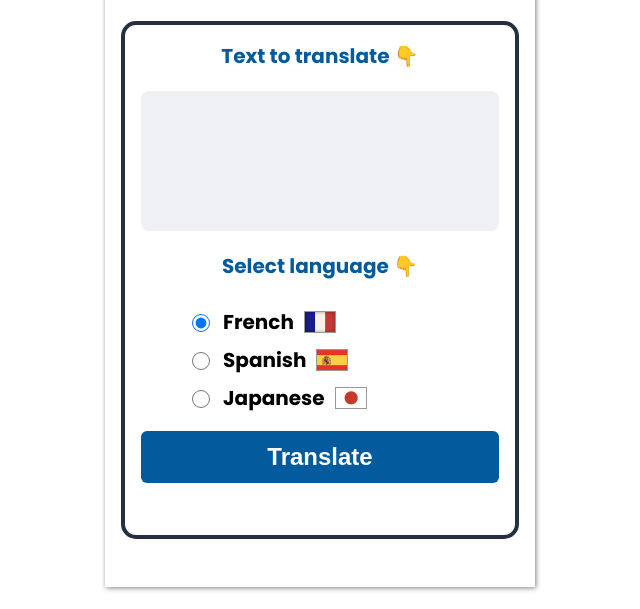
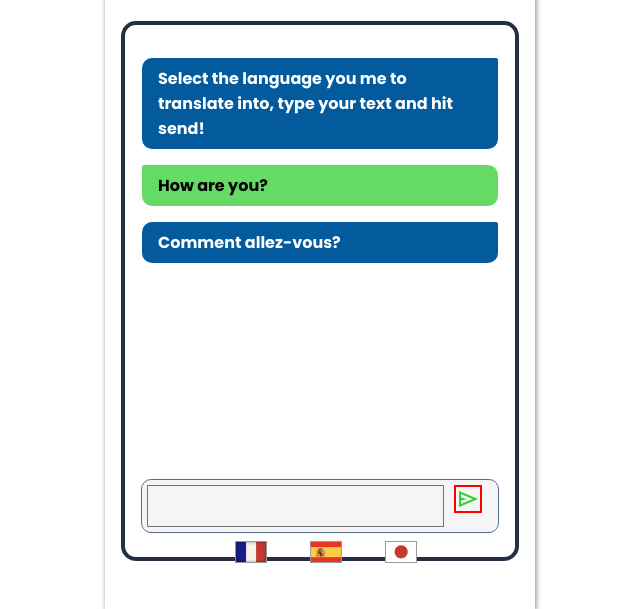
Before and after one commit to Elikyals/translation-app, a website: page index.html in a window 1280 px wide. Shown: the part 203-812 px from the top of the page, without its empty margins (320-960 px from the left). Drawn offline with nearby package versions, Linux system fonts and the light colour scheme; a web font is replaced by a local one.

Commit message:
Added Html structure

```diff
--- a/index.css
+++ b/index.css
@@ -37,76 +37,72 @@ header > .container {
 main {
     padding-bottom: 1.5em;
 }
-.translation-section {
+.chat-section {
     border: 4px solid #252F42;
     border-radius: 15px;
     margin: 1.5em 1em;
     padding: 1em;
+    height: 500px;
 }
-form {
-    display: flex;
-    flex-direction: column;
+.chat-container {
+    height: 420px;
+    border: 1px solid rgb(255, 255, 255);
+    margin-bottom: 1em;
+    overflow: auto;
 }
-
-form > label, legend {
-    color: #035A9D;
-    text-align: center;
-    padding-bottom: 1em;
+.system-text {
+    color: white;
+    background-color: #035A9D;
+    border-radius: 10px 2px 10px 10px;
 }
-
-fieldset > #inner-form > div > label,
-form > label,
-legend {
-    font-size: 1.25rem;
+.user-text {
+    color: black;
+    background-color: #65DA65;
+    border-radius: 2px 10px 10px 10px;
+}
+.system-text, .user-text {
+    padding: 0.5em 1em;
     font-weight: bold;
 }
-form > textarea, .output-txt {
-    border-radius: 8px;
-    background-color: #EFF0F4;
-    border: none;
-    height: 120px;
-    resize: none;
-    padding: 1em 0 0 0.5em;
-    font-size: 1.25rem;
-    font-weight: 600;
+fieldset {
+    display: flex;
+    border-style: none;
+    justify-content: space-between;
+    padding: 0.5em 5em ;
+
 }
-fieldset {
-    border-style: none;
+input[type="radio"] {
+    appearance: none;
 }
-legend {
-    padding-top: 1em;
-}
-
-#inner-form > div {
-    display: flex;
-    align-items: center;
-    padding-left: 2em;
-    padding-bottom: 0.5em;
-}
-#inner-form > div > label {
-    padding: 0 0.5em 0 0.5em;
-}
-#inner-form > div > img {
+.flag {
     border: 1px solid #999999;
 }
-
-div > input[type="radio"] {
-    width: 18px;
-    height: 18px;
+.chatbox {
+    display: flex;
+    border: 1.5px solid #586E88;
+    border-radius: 10px;
+    background-color: #F5F5F5;
+    padding: 0.3em;
+    align-items: flex-start;
+    justify-content: space-between;
+    padding-right: 1em;
+    gap: 10px;
 }
-
-input[type="submit"] {
-    background-color: #035A9D;
-    border: none;
-    color: white;
-    padding: 0.5em 0;
-    border-radius: 6px;
-    margin-bottom: 1.5em;
-    font-size: 1.5rem;
-    font-weight: bold;
-    cursor: pointer;
+textarea {
+    flex-grow: 1;
+    width: auto;
+    font-size: 1.25rem;
+    line-height: 1.25rem;
+    font-weight: 600;
+    resize: none;
+    padding: 0.5em;
+    background-color: transparent;
+    /* border: none; */
 }
-
-input[type="submit"]:hover {
-    background-color: #1d74b6;
+textarea:focus {
+    outline: none;
 }
+.send-btn {
+    color: #32CD32;
+    border: 2px solid red;
+}
--- a/index.html
+++ b/index.html
@@ -9,6 +9,8 @@
         <link rel="preconnect" href="https://fonts.googleapis.com">
         <link rel="preconnect" href="https://fonts.gstatic.com" crossorigin>
         <link href="https://fonts.googleapis.com/css2?family=Big+Shoulders:opsz@10..72&family=Poppins:wght@400;600;700&display=swap" rel="stylesheet">
+        <!-- Icons -->
+        <link rel="stylesheet" href="https://fonts.googleapis.com/css2?family=Material+Symbols+Outlined:opsz,wght,FILL,GRAD@48,400,0,0&icon_names=send" />
     </head>
     <body>
         <header>
@@ -21,32 +23,38 @@
             </div>
         </header>
         <main>
-            <div class="translation-section">
-                <form id="translation-form">
-                    <label for="input-txt" id="translation-title">Text to translate 👇</label>
-                    <textarea id="input-txt"></textarea>
+            <div class="chat-section">
+                <div class="chat-container">
+                    <p class="system-text">Select the language you me to translate into, type your text and hit send!</p>
+                    <p class="user-text">How are you?</p>
+                    <p class="system-text">Comment allez-vous?</p>
+                </div>
+                <div class="user-input">
+                    <div class="chatbox">
+                        <textarea rows="1"></textarea>
+                        <span class="material-symbols-outlined send-btn">send</span>
+                    </div>
                     <fieldset>
-                        <legend id="select-lang-title">Select language 👇</legend>
-                        <div id="inner-form">
                         <div>
                             <input type="radio" id="french" name="language" value="french" checked />
-                                <label for="french">French </label>
-                                <img src="assets\fr-flag.png" alt="Flag of France">
+                            <label for="french">
+                                <img class="flag" src="assets\fr-flag.png" alt="Flag of France">
+                            </label>
                         </div>
                         <div>
                             <input type="radio" id="spanish" name="language" value="spanish"/>
-                                <label for="spanish">Spanish</label>
-                                <img src="assets\sp-flag.png" alt="Flag of spain">
+                            <label for="spanish">
+                                <img class="flag" src="assets\sp-flag.png" alt="Flag of spain">
+                            </label>
                         </div>
                         <div>
                             <input type="radio" id="japanese" name="language" value="japanese"/>
-                                <label for="japanese">Japanese</label>
-                                <img src="assets\jpn-flag.png" alt="Flag of Japan">
-                            </div>
+                            <label for="japanese">
+                                <img class="flag" src="assets\jpn-flag.png" alt="Flag of Japan">
+                            </label>
                         </div>
                     </fieldset>
-                    <input id="submit" type="submit" value="Translate">
-                </form>
+                </div>
             </div>
         </main>
         <script src="index.js" type="module"></script>
--- a/package.json
+++ b/package.json
@@ -6,7 +6,7 @@
   "type": "module",
   "scripts": {
     "start": "node server.js",
-    "start-dev": "nodemon server.js"
+    "dev": "nodemon server.js"
   },
   "repository": {
     "type": "git",
--- a/server.js
+++ b/server.js
@@ -53,6 +53,6 @@ app.get('/', (req, res) => {
     res.sendFile(join(__dirname, 'index.html'))
 })
 
-app.listen(PORT, () => {
+app.listen(PORT, '0.0.0.0', () => {
     console.log(`Server running on port ${PORT}`)
 })
```
Lines whose indentation alone changed are shown as unchanged.
